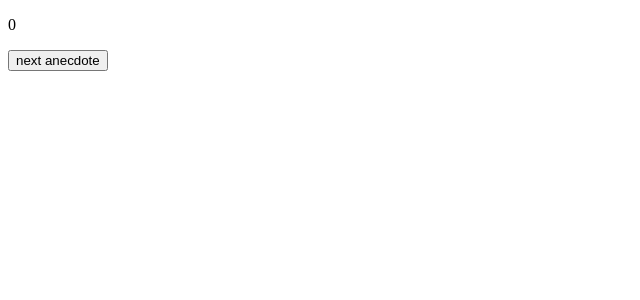
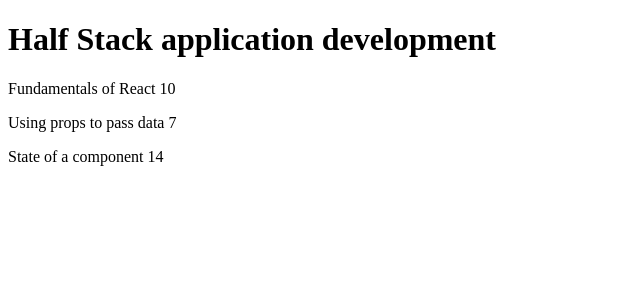
Before and after one commit to jahseed89/fullstackopen, a React (Create React App) app: page / in a window 1280 px wide. Shown: the top 300 px of the page, without its empty margins (0-640 px from the left). Built offline with nearby package versions, Linux system fonts and the light colour scheme.

Commit message:
part2 begining

```diff
--- a/src/App.js
+++ b/src/App.js
@@ -3,20 +3,25 @@
 // import Practies from './part1/exercise1.3.-1.5/Practies';
 // import Total from './part1/exercise1.3.-1.5/Total';
 
-import { useState } from "react";
+import Contents from "./part2/Contents";
+import Header from "./part2/Header";
+
+// import { useState } from "react";
 // import Statistic from "./part1/exercise1.6.-1.14/Statistic";
-import Button from "./part1/exercise1.6.-1.14/Button";
+// import Button from "./part1/exercise1.6.-1.14/Button";
 
-const anecdotes = [
-  'If it hurts, do it more often.',
-  'Adding manpower to a late software project makes it later!',
-  'The first 90 percent of the code accounts for the first 10 percent of the development time...The remaining 10 percent of the code accounts for the other 90 percent of the development time.',
-  'Any fool can write code that a computer can understand. Good programmers write code that humans can understand.',
-  'Premature optimization is the root of all evil.',
-  'Debugging is twice as hard as writing the code in the first place. Therefore, if you write the code as cleverly as possible, you are, by definition, not smart enough to debug it.',
-  'Programming without an extremely heavy use of console.log is same as if a doctor would refuse to use x-rays or blood tests when diagnosing patients.',
-  'The only way to go fast, is to go well.'
-]
+// const anecdotes = [
+//   'If it hurts, do it more often.',
+//   'Adding manpower to a late software project makes it later!',
+//   'The first 90 percent of the code accounts for the first 10 percent of the development time...The remaining 10 percent of the code accounts for the other 90 percent of the development time.',
+//   'Any fool can write code that a computer can understand. Good programmers write code that humans can understand.',
+//   'Premature optimization is the root of all evil.',
+//   'Debugging is twice as hard as writing the code in the first place. Therefore, if you write the code as cleverly as possible, you are, by definition, not smart enough to debug it.',
+//   'Programming without an extremely heavy use of console.log is same as if a doctor would refuse to use x-rays or blood tests when diagnosing patients.',
+//   'The only way to go fast, is to go well.',
+//   'Everything easy with understanding',
+//   'Foundamental right'
+// ]
 
 function App() {
 
@@ -44,7 +49,7 @@
   // const [bad, setBad] = useState(0)
 
   // anecdotes state function
-  const [selected, setSelected] = useState(0)
+  // const [selected, setSelected] = useState(0)
 
   // onclick on the good button funtion
   // const handleGood = () => {
@@ -61,14 +66,35 @@
   //   setBad(bad + 1)
   // }
 
-const nextCote = () => {
-  const randomName = anecdotes[Math.floor(Math.random() * anecdotes.length)]
-  console.log(anecdotes.length)
-  setSelected(randomName)
-}
+// const nextCote = () => {
+//   const randomNames = anecdotes[Math.floor(Math.random() * anecdotes.length)]
+//   console.log(anecdotes.length)
+//   setSelected(randomNames)
+// }
 
 
   // Rendering all componts
+  const course = {
+    id: 1,
+    name: 'Half Stack application development',
+    parts: [
+      {
+        name: 'Fundamentals of React',
+        exercises: 10,
+        id: 1
+      },
+      {
+        name: 'Using props to pass data',
+        exercises: 7,
+        id: 2
+      },
+      {
+        name: 'State of a component',
+        exercises: 14,
+        id: 3
+      }
+    ]
+  }
   return (
     <div>
       {/* <Header course={course.name} />
@@ -83,8 +109,10 @@
       {/* <Statistic good={good} neutral={neutral} bad={bad} />
       <p>all {good + neutral + bad}</p> <br /> <br /> */}
 
-    <p>{selected}</p>
-     <Button text="next anecdote" clickHandler={nextCote} />
+    {/* <p>{selected}</p>
+     <Button text="next anecdote" clickHandler={nextCote} /> */}
+     <Header course={course.name} />
+     <Contents parts={course.parts} />
     </div>
   );
 }
--- /dev/null
+++ b/src/part2/Contents.js
@@ -0,0 +1,18 @@
+import React from 'react'
+import Parts from './Parts'
+
+const Contents = ({parts}) => {
+    const part1 = parts[0]
+    const part2 = parts[1]
+    const part3 = parts[2]
+
+  return (
+    <>
+        <Parts name={part1.name} exercises={part1.exercises} />
+        <Parts name={part2.name} exercises={part2.exercises} />
+        <Parts name={part3.name} exercises={part3.exercises} />
+    </>
+  )
+}
+
+export default Contents
--- /dev/null
+++ b/src/part2/Header.js
@@ -0,0 +1,9 @@
+import React from 'react'
+
+const Header = ({course}) => {
+  return (
+    <h1>{course}</h1>
+  )
+}
+
+export default Header
--- /dev/null
+++ b/src/part2/Parts.js
@@ -0,0 +1,11 @@
+import React from 'react'
+
+const Parts = ({name, exercises}) => {
+  return (
+    <p>
+        {name} {exercises}
+    </p>
+  )
+}
+
+export default Parts
```
